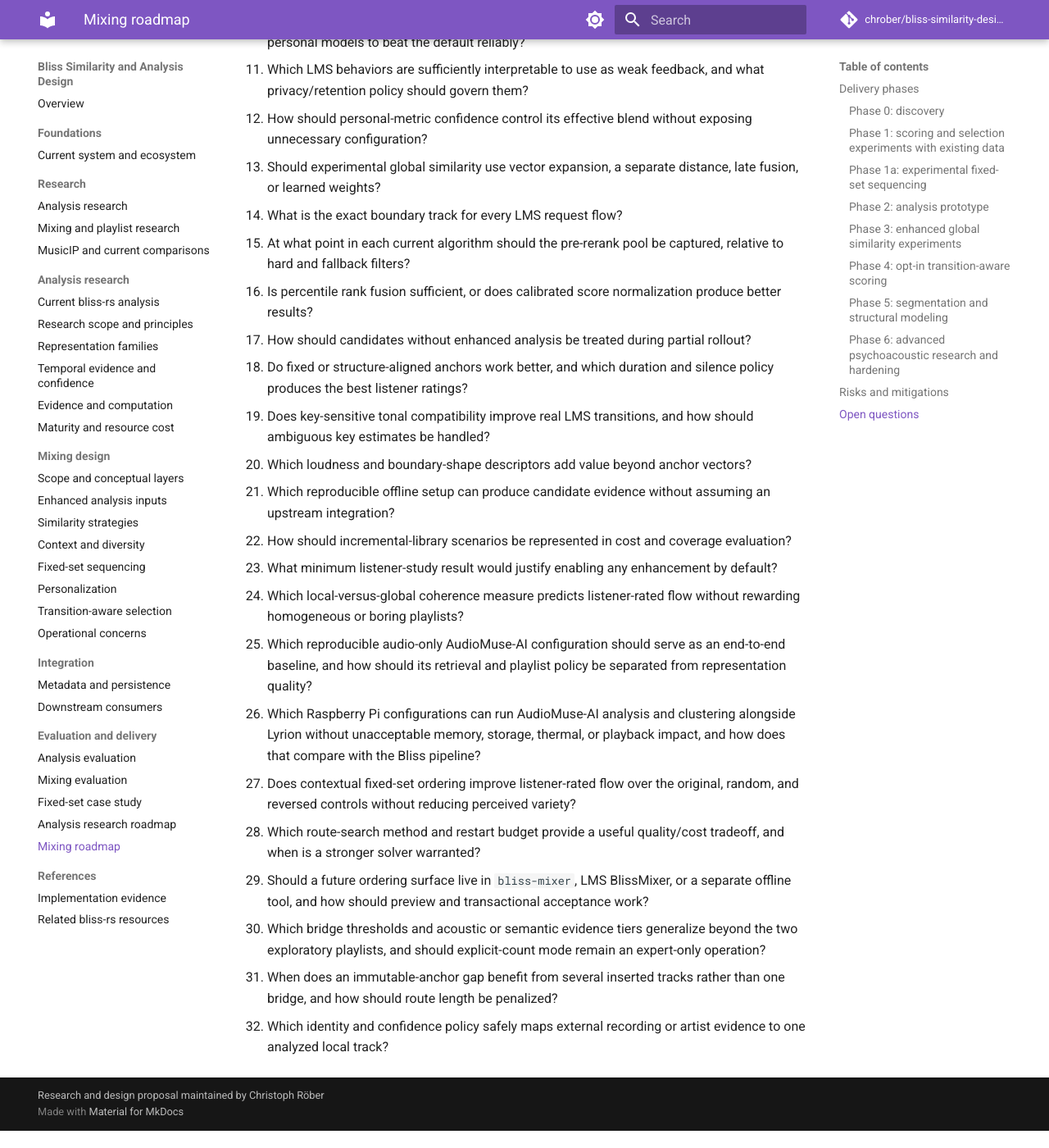
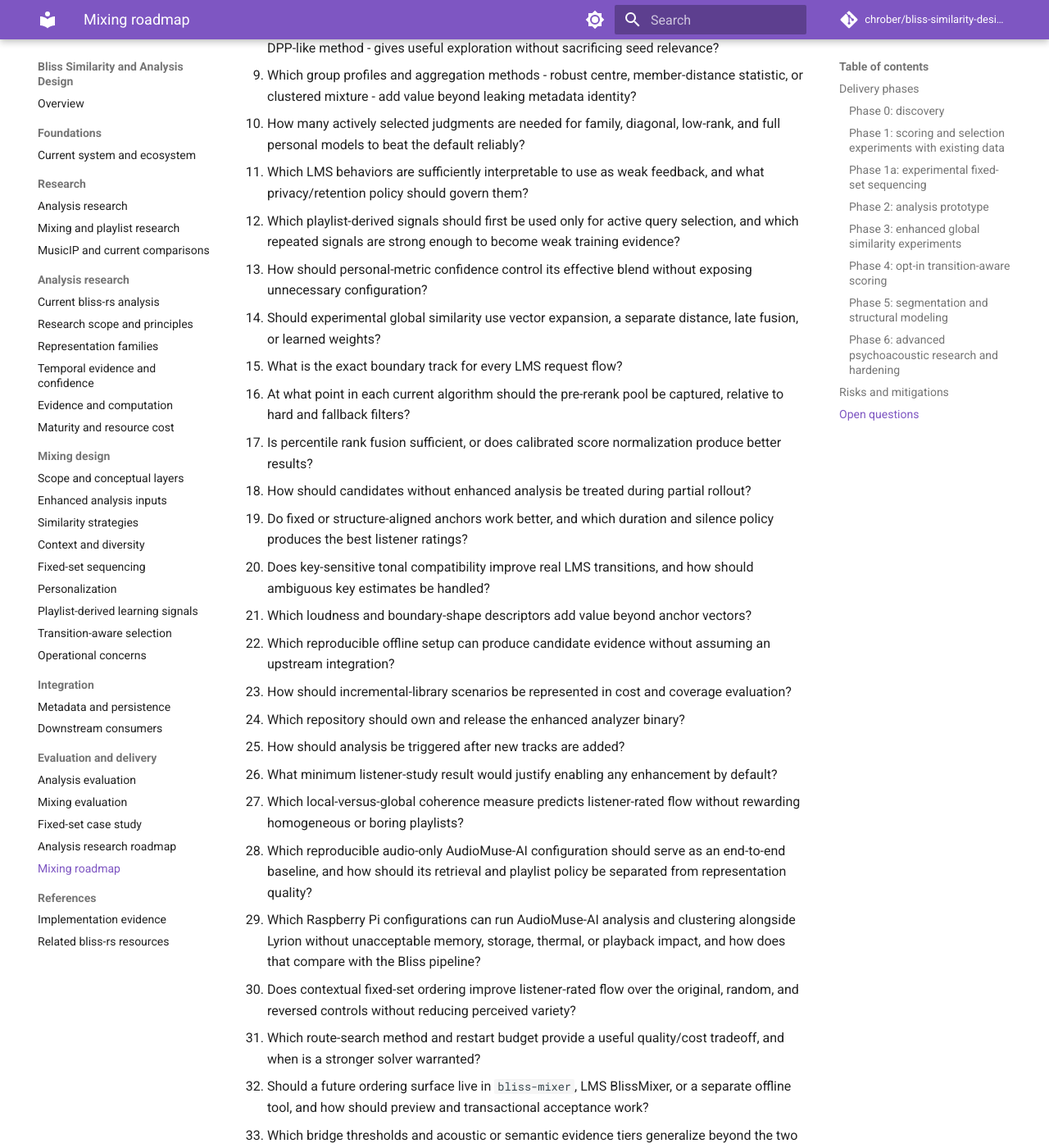
Before and after one commit to chrober/bliss-similarity-design, an MkDocs documentation site: the page built from docs/evaluation/mixing-roadmap.md, in a window 1280 px wide and 1400 px high, scrolled down 7420 px. Shown: the whole window at 82% size. Built offline with MkDocs 1.6.1 and Material for MkDocs 9.7.7, drawn with Linux system fonts in a browser that asks for light colours; comment, search, counter and statistics services are not loaded; before the commit the page ends 8799 px from its top, so only the background shows below that; some of the changed text lies outside the part shown.

Commit message:
Document playlist-derived learning signals

```diff
--- a/docs/evaluation/mixing-roadmap.md
+++ b/docs/evaluation/mixing-roadmap.md
@@ -34,6 +34,9 @@
 - version and scale-normalize the existing learned-matrix artifact;
 - establish learning curves for the current random survey and full matrix;
 - prototype active triplet selection and progressive family/diagonal models;
+- prototype playlist-derived observation capture from curated playlists and
+  Better Call Bliss preview/accept/edit events without training on raw
+  generated playlists;
 - prototype MMR, cluster coverage, and relevance-aware submodular selection;
 - establish separate relevance, diversity, and local-versus-global coherence
   measures;
@@ -141,6 +144,7 @@
 | Personalization requires an exhausting survey | Use active queries, short resumable sessions, progressive model capacity, and a useful default prior. |
 | A full learned matrix overfits sparse personal judgments | Compare family, diagonal, and low-rank models; increase capacity only with held-out evidence. |
 | Random triplets are obvious but uninformative | Query plausible neighbors, model disagreements, and uncertain cases. |
+| Better Call Bliss outputs reinforce the current metric | Treat raw generated playlists as exposure records; learn only from user acceptance, rejection, editing, retention, and playback behavior. |
 | Weak playback feedback is mistaken for preference | Store provenance and context; evaluate signal types separately; use lower confidence, decay, and repeated evidence. |
 | A skip caused by a section boundary is learned as dislike | Retain within-track time and queue context; do not convert isolated skips directly into preference triplets. |
 | Learned and seed-derived matrices have incompatible scale | Normalize both against a declared convention before blending. |
@@ -205,47 +209,51 @@
     low-rank, and full personal models to beat the default reliably?
 11. Which LMS behaviors are sufficiently interpretable to use as weak feedback,
     and what privacy/retention policy should govern them?
-12. How should personal-metric confidence control its effective blend without
+12. Which playlist-derived signals should first be used only for active query
+    selection, and which repeated signals are strong enough to become weak
+    training evidence?
+13. How should personal-metric confidence control its effective blend without
     exposing unnecessary configuration?
-13. Should experimental global similarity use vector expansion, a separate
+14. Should experimental global similarity use vector expansion, a separate
    distance, late fusion, or learned weights?
-14. What is the exact boundary track for every LMS request flow?
-15. At what point in each current algorithm should the pre-rerank pool be
+15. What is the exact boundary track for every LMS request flow?
+16. At what point in each current algorithm should the pre-rerank pool be
    captured, relative to hard and fallback filters?
-16. Is percentile rank fusion sufficient, or does calibrated score normalization
+17. Is percentile rank fusion sufficient, or does calibrated score normalization
    produce better results?
-17. How should candidates without enhanced analysis be treated during partial
+18. How should candidates without enhanced analysis be treated during partial
    rollout?
-18. Do fixed or structure-aligned anchors work better, and which duration and
+19. Do fixed or structure-aligned anchors work better, and which duration and
     silence policy produces the best listener ratings?
-19. Does key-sensitive tonal compatibility improve real LMS transitions, and
+20. Does key-sensitive tonal compatibility improve real LMS transitions, and
     how should ambiguous key estimates be handled?
-20. Which loudness and boundary-shape descriptors add value beyond anchor vectors?
-21. Which reproducible offline setup can produce candidate evidence without
+21. Which loudness and boundary-shape descriptors add value beyond anchor vectors?
+22. Which reproducible offline setup can produce candidate evidence without
     assuming an upstream integration?
-22. How should incremental-library scenarios be represented in cost and coverage
+23. How should incremental-library scenarios be represented in cost and coverage
     evaluation?
-23. What minimum listener-study result would justify enabling any enhancement by
-    default?
-24. Which local-versus-global coherence measure predicts listener-rated flow
+24. Which repository should own and release the enhanced analyzer binary?
+25. How should analysis be triggered after new tracks are added?
+26. What minimum listener-study result would justify enabling any enhancement by    default?
+27. Which local-versus-global coherence measure predicts listener-rated flow
     without rewarding homogeneous or boring playlists?
-25. Which reproducible audio-only AudioMuse-AI configuration should serve as an
+28. Which reproducible audio-only AudioMuse-AI configuration should serve as an
     end-to-end baseline, and how should its retrieval and playlist policy be
     separated from representation quality?
-26. Which Raspberry Pi configurations can run AudioMuse-AI analysis and
+29. Which Raspberry Pi configurations can run AudioMuse-AI analysis and
     clustering alongside Lyrion without unacceptable memory, storage, thermal,
     or playback impact, and how does that compare with the Bliss pipeline?
-27. Does contextual fixed-set ordering improve listener-rated flow over the
+30. Does contextual fixed-set ordering improve listener-rated flow over the
     original, random, and reversed controls without reducing perceived variety?
-28. Which route-search method and restart budget provide a useful quality/cost
+31. Which route-search method and restart budget provide a useful quality/cost
     tradeoff, and when is a stronger solver warranted?
-29. Should a future ordering surface live in `bliss-mixer`, LMS BlissMixer, or a
+32. Should a future ordering surface live in `bliss-mixer`, LMS BlissMixer, or a
     separate offline tool, and how should preview and transactional acceptance
     work?
-30. Which bridge thresholds and acoustic or semantic evidence tiers generalize
+33. Which bridge thresholds and acoustic or semantic evidence tiers generalize
     beyond the two exploratory playlists, and should explicit-count mode remain
     an expert-only operation?
-31. When does an immutable-anchor gap benefit from several inserted tracks
+34. When does an immutable-anchor gap benefit from several inserted tracks
     rather than one bridge, and how should route length be penalized?
-32. Which identity and confidence policy safely maps external recording or
+35. Which identity and confidence policy safely maps external recording or
     artist evidence to one analyzed local track?
--- a/mkdocs.yml
+++ b/mkdocs.yml
@@ -70,6 +70,7 @@
       - Context and diversity: mixing/context-and-diversity.md
       - Fixed-set sequencing: mixing/fixed-set-sequencing.md
       - Personalization: mixing/personalization.md
+      - Playlist-derived learning signals: mixing/playlist-derived-learning.md
       - Transition-aware selection: mixing/transitions.md
       - Operational concerns: mixing/operations.md
   - Integration:
```
Also changed, not shown: docs/integration/downstream-consumers.md (+13 -0 lines), docs/mixing/personalization.md (+8 -0 lines), docs/mixing/playlist-derived-learning.md (added, +135 -0 lines).
